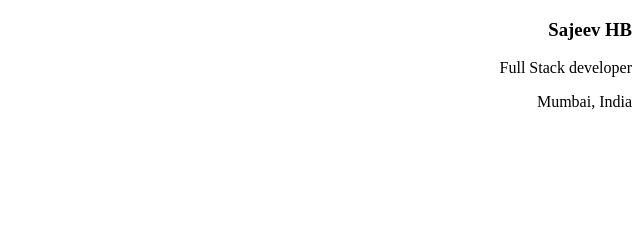
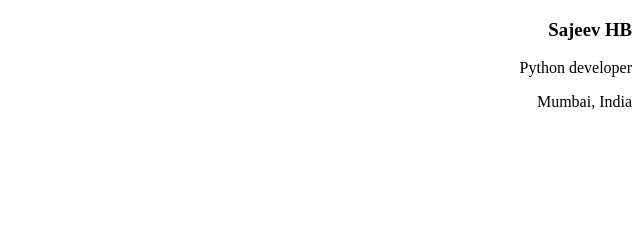
Before and after one commit to sajeevhb/samplewebpage, a plain HTML site: page index.html in a window 1280 px wide. Shown: the top 236 px of the page, 640-1280 px from the left. Drawn offline with Linux system fonts and the light colour scheme; a web font is replaced by a local one.

Commit message:
designation change

```diff
--- a/index.html
+++ b/index.html
@@ -11,7 +11,7 @@
     <div align="right" class="from-div">
 
       <h3 >Sajeev HB</h3>
-      <p id="designation">Full Stack developer</p>
+      <p id="designation">Python developer</p>
       <p>Mumbai, India</p>
 
     </div>
```
